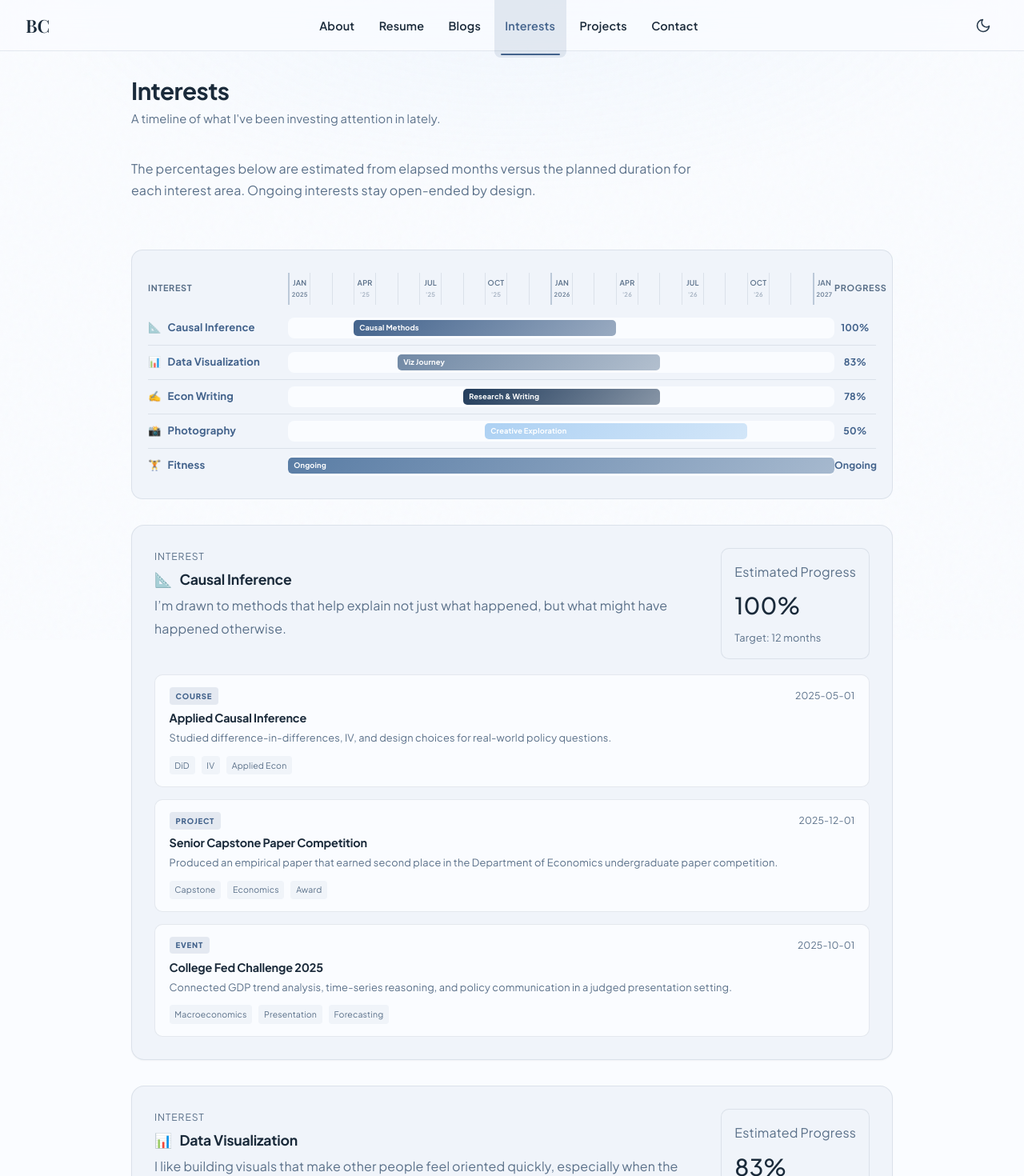
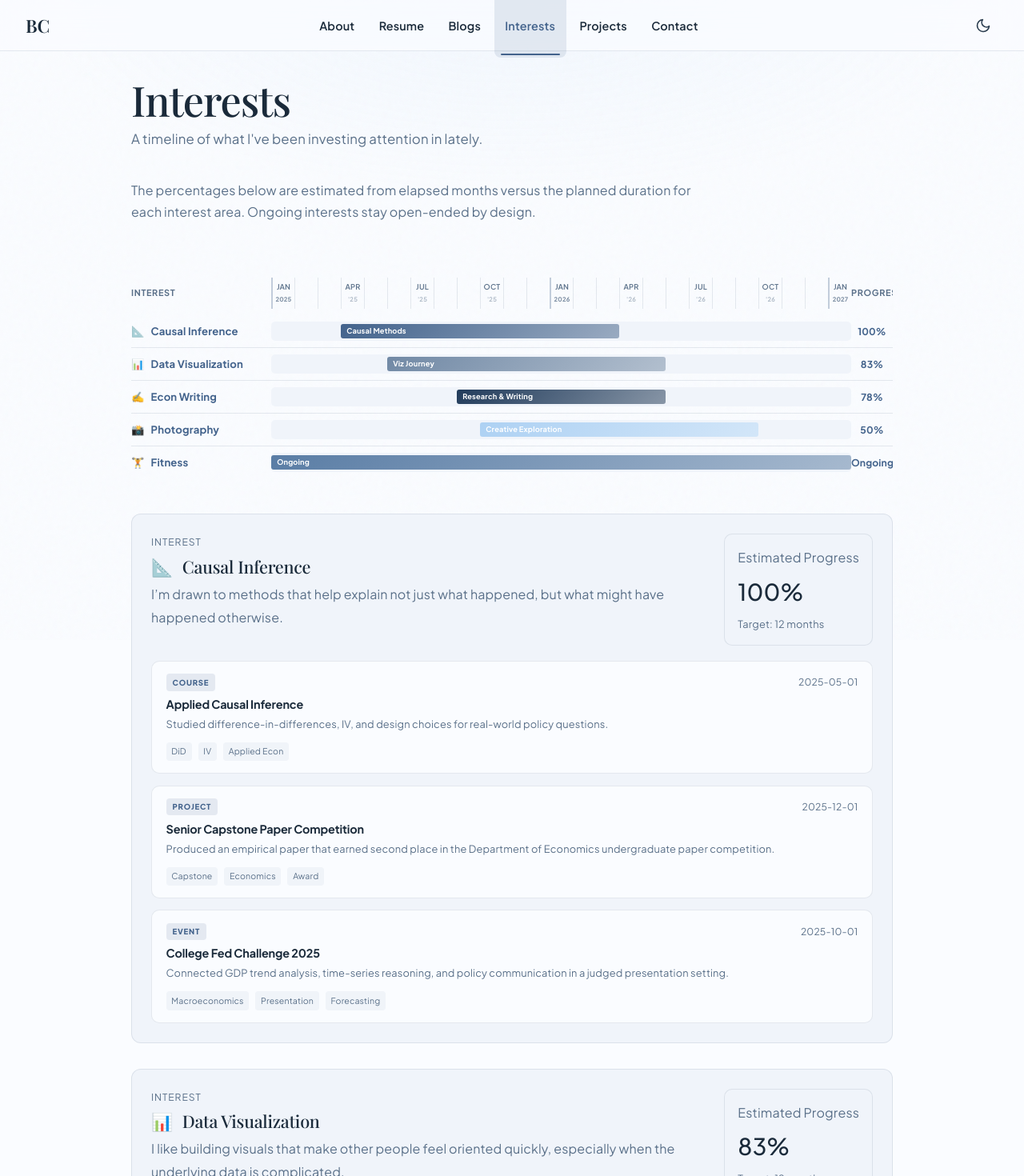
Before and after one commit to Bonita-Chen/Bonita-Chen.github.io, a Next.js app: page /interests in a window 1280 px wide. Shown: the top 1470 px of the page at 80% size. Built offline with nearby package versions, Linux system fonts and the light colour scheme; no server answers; a web font is replaced by a local one.

Commit message:
Align site with Claude template

```diff
--- a/app/styles/components/cards.css
+++ b/app/styles/components/cards.css
@@ -148,9 +148,9 @@
 .project-card-art-label {
   max-width: 9rem;
   text-align: right;
-  font-family: var(--font-sans);
-  font-size: 1.05rem;
-  font-weight: 650;
+  font-family: var(--font-heading);
+  font-size: 1.1rem;
+  font-weight: 500;
   line-height: 1.1;
   color: var(--color-fg-bold);
 }
@@ -254,7 +254,7 @@
 }
 
 .jobs-container header h4 {
-  font-size: 0.95rem;
+  font-size: 1.02rem;
   font-weight: 650;
   margin: 0;
   line-height: 1.4;
@@ -305,7 +305,7 @@
 
 .resume-item-title {
   color: var(--color-fg-bold);
-  font-size: 0.95rem;
+  font-size: 1.02rem;
   font-weight: 650;
 }
 
@@ -362,7 +362,7 @@
 .degree-container .degree {
   margin-bottom: 0;
   color: var(--color-fg-bold);
-  font-size: 0.95rem;
+  font-size: 1.02rem;
   font-weight: 650;
   letter-spacing: 0;
   text-transform: none;
--- a/app/styles/dark-mode.css
+++ b/app/styles/dark-mode.css
@@ -1,6 +1,6 @@
 /* ========================================
    DARK MODE
-   Supports both system preference and manual toggle
+   Matches the index.html dark theme exactly
    ======================================== */
 
 /* Manual dark mode toggle - token overrides */
@@ -20,20 +20,20 @@
   --color-overlay-dark: rgba(0, 0, 0, 0.3);
   --color-overlay-darker: rgba(0, 0, 0, 0.5);
 
-  /* Accent colors — use a deeper blue so accent-as-bg + white text stays readable */
-  --color-accent: #6ba3d6;
-  --color-accent-hover: #add1f3;
-  --color-accent-light: rgba(107, 163, 214, 0.12);
-  --color-accent-subtle: rgba(107, 163, 214, 0.07);
-  --color-accent-border: rgba(107, 163, 214, 0.25);
-  --color-accent-underline: rgba(107, 163, 214, 0.35);
+  /* Accent colors — matching index.html */
+  --color-accent: #add1f3;
+  --color-accent-hover: #dde7f3;
+  --color-accent-light: rgba(173, 209, 243, 0.1);
+  --color-accent-subtle: rgba(173, 209, 243, 0.05);
+  --color-accent-border: rgba(173, 209, 243, 0.2);
+  --color-accent-underline: rgba(173, 209, 243, 0.3);
 
   /* Borders */
   --color-border: rgba(173, 209, 243, 0.1);
   --color-border-bg: rgba(173, 209, 243, 0.06);
   --color-border-alt: rgba(173, 209, 243, 0.18);
 
-  /* Semantic surface tokens (eliminates hardcoded rgba in component overrides) */
+  /* Semantic surface tokens */
   --color-surface-subtle: rgba(173, 209, 243, 0.05);
   --color-surface-hover: rgba(173, 209, 243, 0.04);
   --color-surface-active: rgba(173, 209, 243, 0.14);
@@ -48,7 +48,7 @@
   --shadow-xl: 0 24px 60px rgba(0, 0, 0, 0.42);
 }
 
-/* Dark mode component overrides using semantic tokens */
+/* Dark mode component overrides */
 [data-theme='dark'] .site-header {
   background-color: color-mix(in srgb, var(--color-bg-alt) 90%, transparent);
   border-bottom-color: var(--color-border);
@@ -86,8 +86,6 @@
   filter: brightness(0.85);
 }
 
-/* Resume nav - dark mode uses same styles, just inherits dark tokens */
-
 /* Job cards in dark mode */
 [data-theme='dark'] .jobs-container {
   background: transparent;
@@ -110,7 +108,7 @@
   border-color: var(--color-border-alt);
 }
 
-/* Skill buttons/tags */
+/* Skill buttons/tags — default state */
 [data-theme='dark'] .skillbutton,
 [data-theme='dark'] .skill-tag {
   background: var(--color-bg-alt);
@@ -118,11 +116,17 @@
   color: var(--color-accent);
 }
 
+/*
+  CONTRAST FIX: #ADD1F3 is a LIGHT blue, so when it's used as a
+  background (hover / active states), text must be DARK, not white.
+  Use var(--color-bg) (#0f1923) for maximum contrast.
+*/
 [data-theme='dark'] .skillbutton:hover,
+[data-theme='dark'] .skill-tag:hover,
 [data-theme='dark'] .skillbutton-active {
   background: var(--color-accent);
   border-color: var(--color-accent);
-  color: var(--color-white);
+  color: var(--color-bg);
 }
 
 [data-theme='dark'] .daterange,
@@ -153,7 +157,10 @@
   background: rgba(22, 34, 49, 0.78);
 }
 
-/* Active / solid-fill states: deeper accent (#6ba3d6) as bg pairs with white text */
+/*
+  All elements that use accent (#ADD1F3) as solid background
+  need dark text (--color-bg) for contrast.
+*/
 [data-theme='dark'] .blogs-filter.active,
 [data-theme='dark'] .blogs-chip.active,
 [data-theme='dark'] .resume-nav-link.active,
@@ -163,25 +170,20 @@
 [data-theme='dark'] .admin-mini-button:hover,
 [data-theme='dark'] .admin-tag-pill--active,
 [data-theme='dark'] .admin-tag-pill:hover {
-  color: var(--color-white);
+  color: var(--color-bg);
 }
 
-/* Skill tags/buttons hover: white text on deeper accent */
-[data-theme='dark'] .skill-tag:hover {
-  color: var(--color-white);
-}
-
-/* Interest entry type badges and tags: ensure readable in dark mode */
+/* Interest entry badges and tags in dark mode */
 [data-theme='dark'] .interest-entry-type {
-  background: rgba(107, 163, 214, 0.15);
+  background: rgba(173, 209, 243, 0.12);
 }
 
 [data-theme='dark'] .interest-entry-tags span {
-  background: rgba(107, 163, 214, 0.12);
+  background: rgba(173, 209, 243, 0.08);
   color: var(--color-accent);
 }
 
 [data-theme='dark'] .tech-tag {
-  background: rgba(107, 163, 214, 0.1);
+  background: rgba(173, 209, 243, 0.08);
   color: var(--color-accent);
 }
--- a/app/styles/layout/page.css
+++ b/app/styles/layout/page.css
@@ -24,10 +24,10 @@
 .page-title,
 .resume-title {
   margin: 0 0 0.4rem;
-  font-family: var(--font-sans);
-  font-size: clamp(1.6rem, 3.5vw, 1.85rem);
-  font-weight: 700;
-  line-height: 1.15;
+  font-family: var(--font-heading);
+  font-size: clamp(2.2rem, 5vw, 3.25rem);
+  font-weight: 500;
+  line-height: 1.12;
   letter-spacing: -0.02em;
   color: var(--color-fg-bold);
 }
@@ -35,8 +35,8 @@
 .page-subtitle,
 .resume-summary {
   margin: 0 0 2.25rem;
-  font-size: 0.92rem;
-  line-height: 1.65;
+  font-size: 1.05rem;
+  line-height: 1.6;
   color: var(--color-fg-light);
 }
 
--- a/app/styles/pages/admin.css
+++ b/app/styles/pages/admin.css
@@ -36,18 +36,18 @@
 .admin-studio-header h2,
 .admin-panel-card h3 {
   margin: 0 0 0.25rem;
-  font-family: var(--font-sans);
-  font-weight: 700;
+  font-family: var(--font-heading);
+  font-weight: 500;
   line-height: 1.2;
   color: var(--color-fg-bold);
 }
 
 .admin-studio-header h2 {
-  font-size: 1.4rem;
+  font-size: 1.75rem;
 }
 
 .admin-panel-card h3 {
-  font-size: 1.1rem;
+  font-size: 1.35rem;
 }
 
 .admin-studio-header p,
@@ -399,9 +399,9 @@
 
 .admin-about-preview-card h4 {
   margin: 0 0 0.35rem;
-  font-family: var(--font-sans);
-  font-size: 1.05rem;
-  font-weight: 650;
+  font-family: var(--font-heading);
+  font-size: 1.2rem;
+  font-weight: 500;
   color: var(--color-fg-bold);
 }
 
--- a/app/styles/pages/content.css
+++ b/app/styles/pages/content.css
@@ -65,9 +65,9 @@
   padding-top: 1.25rem;
   border-top: 1px solid var(--color-border);
   scroll-margin-top: calc(var(--header-height) + 1.5rem);
-  font-family: var(--font-sans);
-  font-size: 1.1rem;
-  font-weight: 700;
+  font-family: var(--font-heading);
+  font-size: 1.5rem;
+  font-weight: 500;
   line-height: 1.2;
   color: var(--color-fg-bold);
 }
@@ -116,9 +116,9 @@
 
 .about-card h3 {
   margin: 0 0 0.4rem;
-  font-family: var(--font-sans);
-  font-size: 1.05rem;
-  font-weight: 650;
+  font-family: var(--font-heading);
+  font-size: 1.2rem;
+  font-weight: 500;
   color: var(--color-fg-bold);
 }
 
@@ -144,7 +144,7 @@
 }
 
 .contact-header .page-title {
-  font-size: clamp(1.75rem, 4vw, 2.2rem);
+  font-size: clamp(2.2rem, 5vw, 3.25rem);
 }
 
 .contact-header .page-subtitle {
--- a/app/styles/pages/interests.css
+++ b/app/styles/pages/interests.css
@@ -20,10 +20,7 @@
 
 .interests-timeline {
   overflow-x: auto;
-  padding: 1.25rem;
-  border-radius: 14px;
-  border: 1px solid var(--color-border);
-  background: var(--color-bg-alt);
+  padding-bottom: 0.75rem;
 }
 
 .interests-timeline-header,
@@ -133,16 +130,11 @@
 
 .interests-track {
   position: relative;
-  height: 26px;
-  border-radius: 8px;
+  height: 24px;
+  border-radius: 5px;
   overflow: hidden;
-  background: var(--color-bg);
+  background: var(--color-bg-alt);
   cursor: pointer;
-  transition: box-shadow var(--duration-fast) var(--ease-out);
-}
-
-.interests-track:hover {
-  box-shadow: var(--shadow-sm);
 }
 
 .interests-bar {
@@ -153,7 +145,7 @@
   bottom: 3px;
   display: inline-flex;
   align-items: center;
-  border-radius: 5px;
+  border-radius: 3px;
   background: linear-gradient(
     135deg,
     var(--interest-accent),
@@ -166,6 +158,11 @@
   white-space: nowrap;
   overflow: hidden;
   animation: interest-grow 0.8s var(--ease-out) forwards;
+}
+
+.interests-bar:hover {
+  filter: brightness(1.1);
+  transform: scaleY(1.12);
 }
 
 .interests-progress {
@@ -182,22 +179,19 @@
 }
 
 .interest-detail {
-  padding: 1.75rem;
-  border-radius: 16px;
+  padding: 1.5rem;
+  border-radius: 12px;
   border: 1px solid var(--color-border);
   background: var(--color-bg-alt);
-  box-shadow: var(--shadow-sm);
   scroll-margin-top: calc(var(--header-height) + 2rem);
   transition:
-    border-color var(--duration-normal) var(--ease-out),
-    box-shadow var(--duration-normal) var(--ease-out),
-    transform var(--duration-normal) var(--ease-out);
+    border-color var(--duration-fast) var(--ease-out),
+    box-shadow var(--duration-fast) var(--ease-out);
 }
 
 .interest-detail:hover {
   border-color: var(--color-accent-border);
   box-shadow: var(--shadow-md);
-  transform: translateY(-2px);
 }
 
 .interest-detail-header {
@@ -218,11 +212,11 @@
 .interest-detail-title {
   display: inline-flex;
   align-items: center;
-  gap: 0.6rem;
+  gap: 0.75rem;
   margin: 0 0 0.45rem;
-  font-family: var(--font-sans);
-  font-size: 1.1rem;
-  font-weight: 700;
+  font-family: var(--font-heading);
+  font-size: 1.35rem;
+  font-weight: 500;
   color: var(--color-fg-bold);
 }
 
--- a/app/styles/pages/resume.css
+++ b/app/styles/pages/resume.css
@@ -16,19 +16,19 @@
 .resume-title {
   margin-bottom: 0.4rem;
   color: var(--color-fg-bold);
-  font-family: var(--font-sans);
-  font-size: clamp(1.6rem, 3.5vw, 1.85rem);
-  font-weight: 700;
+  font-family: var(--font-heading);
+  font-size: clamp(2.2rem, 5vw, 3.25rem);
+  font-weight: 500;
   letter-spacing: -0.02em;
-  line-height: 1.15;
+  line-height: 1.12;
 }
 
 .resume-summary {
   max-width: 680px;
   margin: 0;
   color: var(--color-fg-light);
-  font-size: 0.92rem;
-  line-height: 1.65;
+  font-size: 1.05rem;
+  line-height: 1.6;
 }
 
 .resume-nav {
@@ -102,9 +102,9 @@
   padding-bottom: 0.45rem;
   border-bottom: 2px solid var(--color-border);
   color: var(--color-fg-bold);
-  font-family: var(--font-sans);
-  font-size: 1.1rem;
-  font-weight: 700;
+  font-family: var(--font-heading);
+  font-size: 1.5rem;
+  font-weight: 500;
   letter-spacing: -0.01em;
 }
 
--- a/app/styles/pages/writing.css
+++ b/app/styles/pages/writing.css
@@ -233,10 +233,10 @@
 
 .post-title {
   margin: 0;
-  font-family: var(--font-sans);
-  font-size: clamp(1.5rem, 3.5vw, 2rem);
-  font-weight: 750;
-  line-height: 1.12;
+  font-family: var(--font-heading);
+  font-size: clamp(2rem, 4.5vw, 3rem);
+  font-weight: 500;
+  line-height: 1.08;
   letter-spacing: -0.02em;
   color: var(--color-fg-bold);
 }
@@ -262,18 +262,18 @@
 .prose h3,
 .prose h4 {
   margin: 1.75rem 0 0.65rem;
-  font-family: var(--font-sans);
-  font-weight: 700;
+  font-family: var(--font-heading);
+  font-weight: 500;
   line-height: 1.15;
   color: var(--color-fg-bold);
 }
 
 .prose h2 {
-  font-size: 1.35rem;
+  font-size: 1.65rem;
 }
 
 .prose h3 {
-  font-size: 1.15rem;
+  font-size: 1.35rem;
 }
 
 .prose h4 {
```
